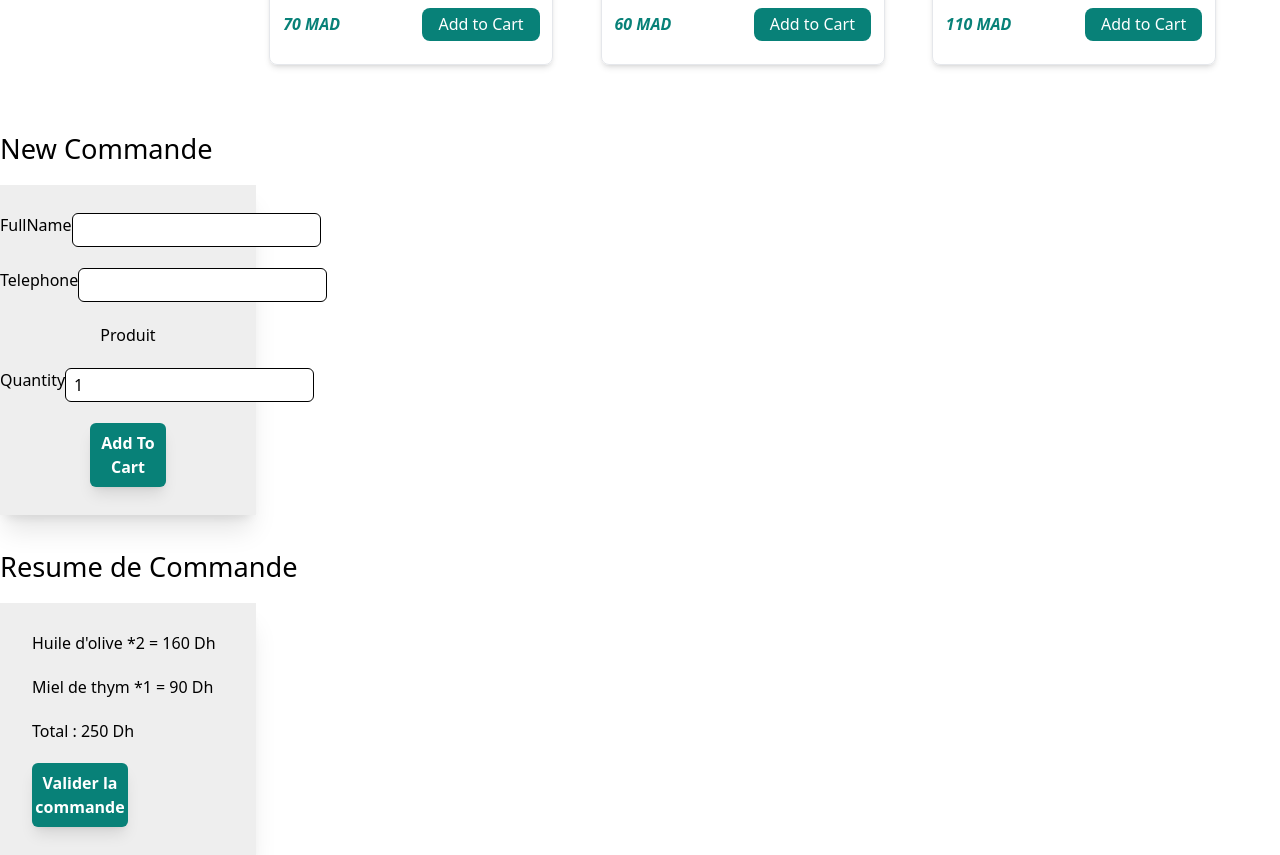
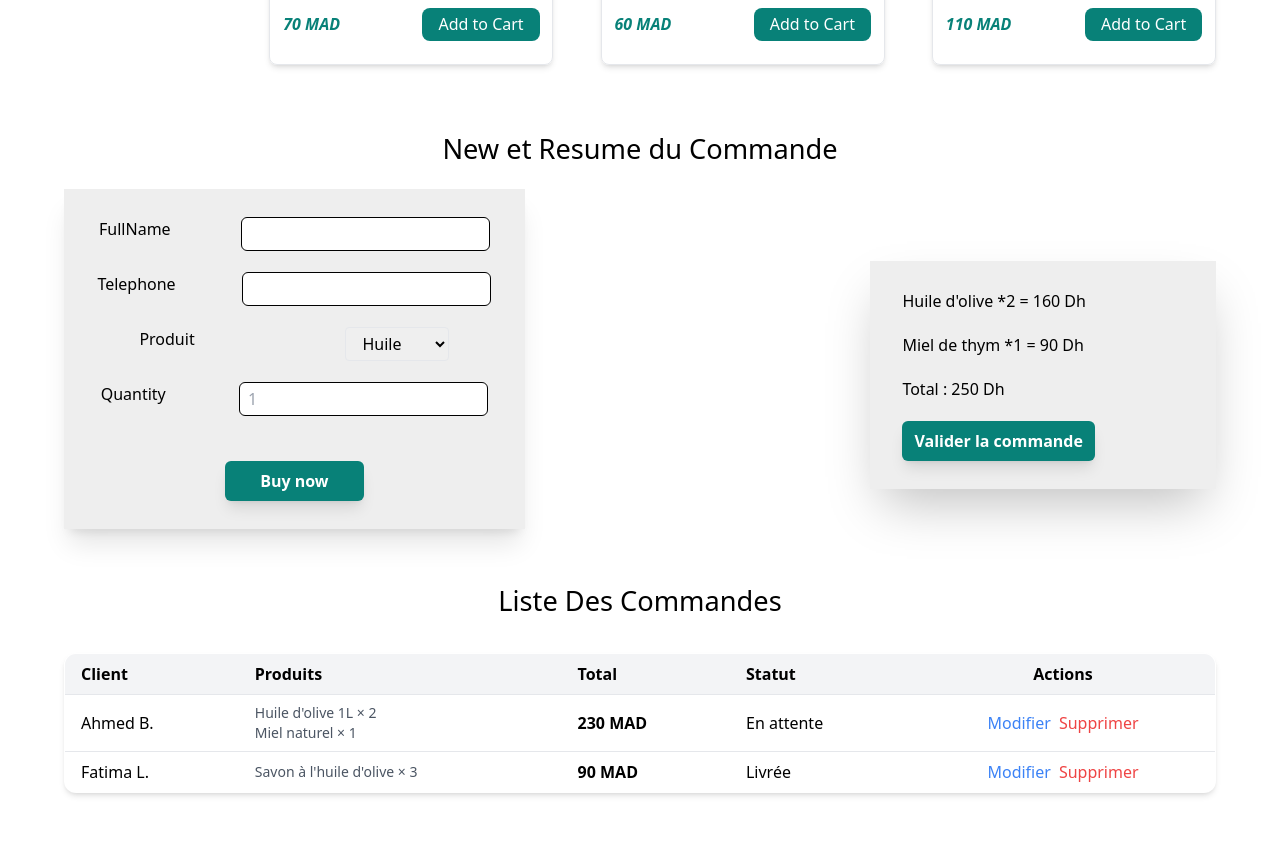
Before and after one commit to Samir-ibourki/Dashbord-comperative, a React (Vite) app: page / in a window 1280 px wide. Shown: the part 1360-2215 px from the top of the page. Built offline with nearby package versions, Linux system fonts and the light colour scheme.

Commit message:
five commit

```diff
--- a/src/App.jsx
+++ b/src/App.jsx
@@ -7,7 +7,7 @@ import SideBar from "./component/sidebar";
 import CardsLits from "./component/products";
 import Commande from "./component/Commande";
 import ResumeCommande from "./component/ResumeCommande";
-
+import ListesCommandes from "./component/ListeCommande";
 function App() {
   return (
     <>
@@ -17,13 +17,14 @@ function App() {
         <CardsLits />
       </section>
       <section>
-        <div>
+      <h1 className="text-[1.7rem] mb-4 font-somibold text-center ">New et Resume du Commande</h1>
+        <div id="Checkout" className="flex flex-col items-center gap-8 lg:flex-row lg:justify-between max-w-[90vw] mx-auto my-5">
           <Commande />
           <ResumeCommande />
         </div>
-        <div>
 
-        </div>
+          <ListesCommandes />
+
       </section>
     </>
   );
--- a/src/component/Commande.jsx
+++ b/src/component/Commande.jsx
@@ -2,9 +2,8 @@
 
 export default function Commande(){
 return(
-    <section className="mb-8">
-        <h1 className="text-[1.7rem] mb-4 font-somibold ">New Commande</h1>
-        <main className="bg-[#eee] py-7 w-[20%] flex flex-col gap-[1.3rem] shadow-xl ">
+    <section className="mb-8 w-[100%] lg:w-[40%]">
+        <main className="bg-[#eee] py-7 flex flex-col gap-[1.3rem] shadow-xl ">
 <div className="flex justify-around">
     <label htmlFor="Name">FullName</label>
     <input className="border border-[black] rounded-md border-solid  py-1 px-2 outline-none" type="text" />
@@ -15,13 +14,18 @@ return(
 </div>
 <div className="flex justify-around">
     <label htmlFor="Produit">Produit</label>
+ <select id="statusFilter" class="border rounded px-3 py-1 w-auto">
+    <option value="Huile">Huile</option>
+    <option value="Miel">Miel</option>
+    <option value="Graines">Graines</option>
 
+  </select>
 </div>
-<div className="flex justify-around">
+<div className="flex justify-around mb-6">
     <label htmlFor="Quantity">Quantity</label>
-    <input className="border border-[black] rounded-md border-solid  py-1 px-2 outline-none" type="number" value={1} />
+    <input className="border border-[black] rounded-md border-solid  py-1 px-2 outline-none" type="number" placeholder="1" />
 </div>
-<button className="bg-[#088178] text-white font-semibold py-2 w-[30%] mx-auto rounded-md cursor-pointer shadow-lg ">Add To Cart</button>
+<button className="bg-[#088178] text-white font-semibold py-2 w-[30%] mx-auto rounded-md cursor-pointer shadow-lg ">Buy now</button>
         </main>
     </section>
 )
--- a/src/component/ListeCommande.jsx
+++ b/src/component/ListeCommande.jsx
@@ -0,0 +1,48 @@
+import listeOrders from '../data/ListeOrder.json'
+
+ function OrderList() {
+return(
+    <section className='max-w-[90vw] mx-auto mb-[3rem]'>
+<h1 className="text-[1.7rem] mb-8 font-somibold text-center ">Liste Des Commandes</h1>
+<div>
+<table className="min-w-full border border-gray-300 bg-white rounded-xl overflow-hidden shadow-md">
+        <thead className="bg-gray-100">
+          <tr>
+            <th className="text-left py-2 px-4 border-b">Client</th>
+
+            <th className="text-left py-2 px-4 border-b">Produits</th>
+            <th className="text-left py-2 px-4 border-b">Total</th>
+            <th className="text-left py-2 px-4 border-b">Statut</th>
+            <th className="text-center py-2 px-4 border-b">Actions</th>
+          </tr>
+        </thead>
+        <tbody>
+          {listeOrders.map((order) => (
+            <tr key={order.id} className="hover:bg-gray-50 transition">
+              <td className="py-2 px-4 border-b">{order.client}</td>
+
+            <td className="py-2 px-4 border-b">
+                {order.products.map(p => (
+                <div key={p.name} className="text-sm text-gray-600">
+                    {p.name} × {p.quantity}
+                </div>
+                ))}
+              </td>
+              <td className="py-2 px-4 border-b font-semibold">{order.total} MAD</td>
+              <td className="py-2 px-4 border-b">
+                {order.status}
+              </td>
+              <td className="py-2 px-4 border-b text-center">
+                <button className="text-blue-500 hover:underline mr-2">Modifier</button>
+                <button className="text-red-500 hover:underline">Supprimer</button>
+              </td>
+            </tr>
+          ))}
+        </tbody>
+      </table>
+</div>
+
+</section>
+)
+}
+export default OrderList
--- a/src/component/ResumeCommande.jsx
+++ b/src/component/ResumeCommande.jsx
@@ -2,12 +2,11 @@ export default function ResumeCommande() {
     return(
 
 <>
-<h1 className="text-[1.7rem] mb-4 font-somibold ">Resume de Commande</h1>
-<section className="bg-[#eee] py-7 w-[20%] p-8 shadow-xl space-y-5">
+<section className="bg-[#eee] py-7 w-[100%] lg:w-[30%] p-8 shadow-2xl space-y-5">
     <p>Huile d'olive *2 = 160 Dh</p>
     <p>Miel de thym *1 = 90 Dh</p>
     <p>Total : 250 Dh</p>
-    <button className="bg-[#088178] text-white font-semibold py-2 w-[50%] mx-auto rounded-md cursor-pointer shadow-lg">Valider la commande</button>
+    <button className="bg-[#088178] text-white font-semibold py-2 px-3 mx-auto rounded-md cursor-pointer shadow-lg">Valider la commande</button>
 </section>
 
 </>
--- a/src/component/products.jsx
+++ b/src/component/products.jsx
@@ -27,7 +27,7 @@ function Card(props) {
       <aside className=" lg:flex mb-[0.6rem] lg:justify-between lg:items-center text-[#088178] ">
         <p className="prix italic font-bold">{price} MAD</p>
         <button className="bg-[#088178] hover:bg-[#cdd95f] hover:text-black hover:font-semibold hover:transition-all hover:ease-linear hover:duration-300 text-[white] px-[1rem] py-[0.3rem] rounded-[0.5rem] cursor-pointer">
-          Add to Cart
+          <a href="#Checkout">Add to Cart</a>
         </button>
       </aside>
     </div>
--- /dev/null
+++ b/src/data/ListeOrder.json
@@ -0,0 +1,21 @@
+[
+  {
+    "id": 1,
+    "client": "Ahmed B.",
+    "phone": "0612345678",
+    "products": [
+      { "name": "Huile d'olive 1L", "quantity": 2 },
+      { "name": "Miel naturel", "quantity": 1 }
+    ],
+    "total": 230,
+    "status": "En attente"
+  },
+  {
+    "id": 2,
+    "client": "Fatima L.",
+    "phone": "0678123456",
+    "products": [{ "name": "Savon à l'huile d'olive", "quantity": 3 }],
+    "total": 90,
+    "status": "Livrée"
+  }
+]
--- a/src/index.css
+++ b/src/index.css
@@ -1,4 +1,5 @@
 *{
    margin: 0;
     box-sizing: border-box;
+    scroll-behavior: smooth;
 }
```
